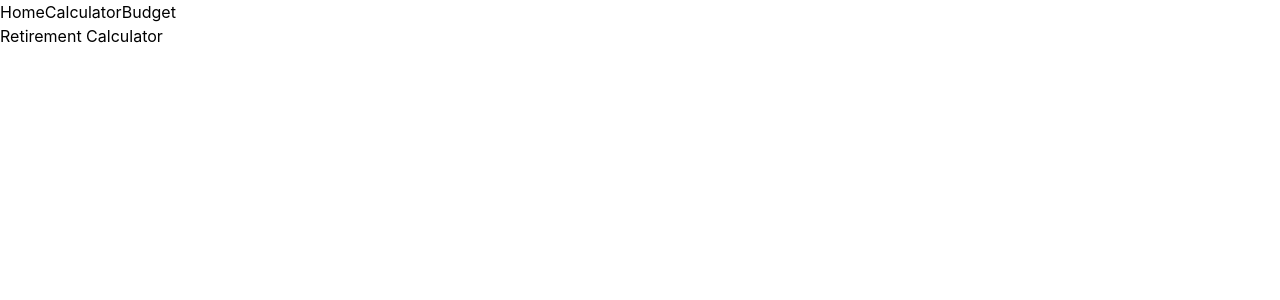
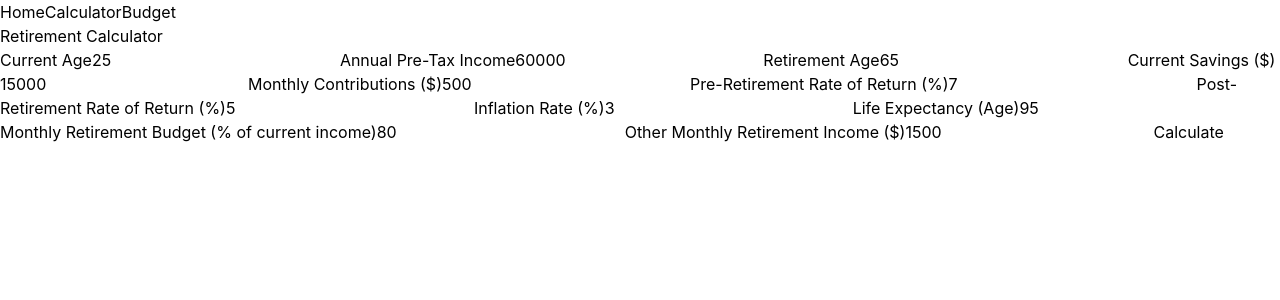
Before and after one commit to cramoscervantes/retirement-website, a React (Vite) app: page /calculator in a window 1280 px wide. Shown: the top 300 px of the page. Built offline with nearby package versions, Linux system fonts and the light colour scheme.

Commit message:
Add Calculator page with form, graph, and summary table
- 11 input form fields connected to useRetirementCalc hook
- Recharts line graph showing year by year balance
- Sumamry Table with key retirement metrics and currency formating

```diff
--- a/src/pages/Calculator.jsx
+++ b/src/pages/Calculator.jsx
@@ -1,8 +1,105 @@
-
+import useRetirementCalc from '../hooks/useRetirementCalc'
+import { LineChart, Line, XAxis, YAxis, CartesianGrid, Tooltip } from 'recharts'
 
 function Calculator() {
+    const { inputs, results, handleChange, calculate } = useRetirementCalc()
+
     return (
+        <>
         <h1>Retirement Calculator</h1>
+        <div>
+            <form>
+                <label>Current Age</label>
+                <input name="currentAge" value={inputs.currentAge} onChange={handleChange} />
+                <label>Annual Pre-Tax Income</label>
+                <input name="currentIncome" value={inputs.currentIncome} onChange={handleChange} />
+                <label>Retirement Age</label>
+                <input name="retirementAge" value={inputs.retirementAge} onChange={handleChange} />
+                <label>Current Savings ($)</label>
+                <input name="currentSavings" value={inputs.currentSavings} onChange={handleChange} />
+                <label>Monthly Contributions ($)</label>
+                <input name="monthlyContribution" value={inputs.monthlyContribution} onChange={handleChange} />
+                <label>Pre-Retirement Rate of Return (%)</label>
+                <input name="preRetirementRate" value={inputs.preRetirementRate} onChange={handleChange} />
+                <label>Post-Retirement Rate of Return (%)</label>
+                <input name="postRetirementRate" value={inputs.postRetirementRate} onChange={handleChange} />
+                <label>Inflation Rate (%)</label>
+                <input name="inflationRate" value={inputs.inflationRate} onChange={handleChange} />
+                <label>Life Expectancy (Age)</label>
+                <input name="lifeExpectancy" value={inputs.lifeExpectancy} onChange={handleChange} />
+                <label>Monthly Retirement Budget (% of current income)</label>
+                <input name="monthlyRetirementBudget" value={inputs.monthlyRetirementBudget} onChange={handleChange} />
+                <label>Other Monthly Retirement Income ($)</label>
+                <input name="otherMonthlyIncome" value={inputs.otherMonthlyIncome} onChange={handleChange} />
+                <button type="button" onClick={calculate}>Calculate</button>
+            </form>
+
+            {results && <LineChart
+                width={800}
+                height={400}
+                data={results.yearByYearData}
+            >
+                <CartesianGrid strokeDasharray="3 3" stroke="#000000" />
+                <XAxis dataKey="age" />
+                <YAxis />
+                <Tooltip />
+                <Line
+                    type="monotone"
+                    dataKey="balance"
+                    stroke='#388143'
+                />
+
+            </LineChart>}
+
+            {results && <table>
+                <thead>
+                    <tr>
+                        <th>Metric</th>
+                        <th>Current Savings</th>
+                    </tr>
+                </thead>
+                <tbody>
+                    <tr>
+                        <td>Years Until retirement</td>
+                        <td>{results.yearsUntilRetirement}</td>
+                    </tr>
+                    <tr>
+                        <td>Total Contributions</td>
+                        <td>${results.totalContributions.toLocaleString('en-US', { maximumFractionDigits: 0 })}</td>
+                    </tr>
+                    <tr>
+                        <td>Interest Earned</td>
+                        <td>${results.interestEarned.toLocaleString('en-US', { maximumFractionDigits: 0 })}</td>
+                    </tr>
+                    <tr>
+                        <td>Total Savings at Retirement</td>
+                        <td>${results.totalSavingsAtRetirement.toLocaleString('en-US', { maximumFractionDigits: 0 })}</td>
+                    </tr>
+                    <tr>
+                        <td>Inflation-Adjusted Savings (Today's $)</td>
+                        <td>${results.inflationAdjustedSavings.toLocaleString('en-US', { maximumFractionDigits: 0 })}</td>
+                    </tr>
+                    <tr>
+                        <td>Sustainable Monthly Withdrawal</td>
+                        <td>${results.sustainableMonthlyWithdrawal.toLocaleString('en-US', { maximumFractionDigits: 0 })}</td>
+                    </tr>
+                    <tr>
+                        <td>Monthly Income Need at Retirement</td>
+                        <td>${results.monthlyIncomeNeeded.toLocaleString('en-US', { maximumFractionDigits: 0 })}</td>
+                    </tr>
+                    <tr>
+                        <td>Monthly Surplus / Deficit</td>
+                        <td>${results.monthlySurplusDeficit.toLocaleString('en-US', { maximumFractionDigits:0 })}</td>
+                    </tr>
+                    <tr>
+                        <td>Retirement Readiness</td>
+                        <td>{results.retirementReadiness}</td>
+                    </tr>
+                </tbody>
+
+            </table>}
+        </div>
+        </>
     )
 }
 
--- a/src/utils/retirementMath.js
+++ b/src/utils/retirementMath.js
@@ -16,7 +16,7 @@ export function calculateRetirement(inputs) {
     let ageRanOutOfMoney = null
     let balance = currentSavings
 
-    for (let i = 0; i < yearsUntilRetirement; i++) {
+    for (let i = 0; i <= yearsUntilRetirement; i++) {
         const newBalance = ( balance * Math.pow(1 + monthlyPreRetirementRate, 12) ) +
                            ( monthlyContribution * (Math.pow(1 + monthlyPreRetirementRate, 12) - 1)
                            / monthlyPreRetirementRate)
@@ -44,7 +44,7 @@ export function calculateRetirement(inputs) {
 
 
     // Phase 2 Decumulation
-    for (let i = 0; i <= yearsInRetirement; i++) {
+    for (let i = 1; i <= yearsInRetirement; i++) {
         const newBalance = ( balance * Math.pow(1 + monthlyPostRetirementRate, 12) )
         balance = newBalance
 
```
